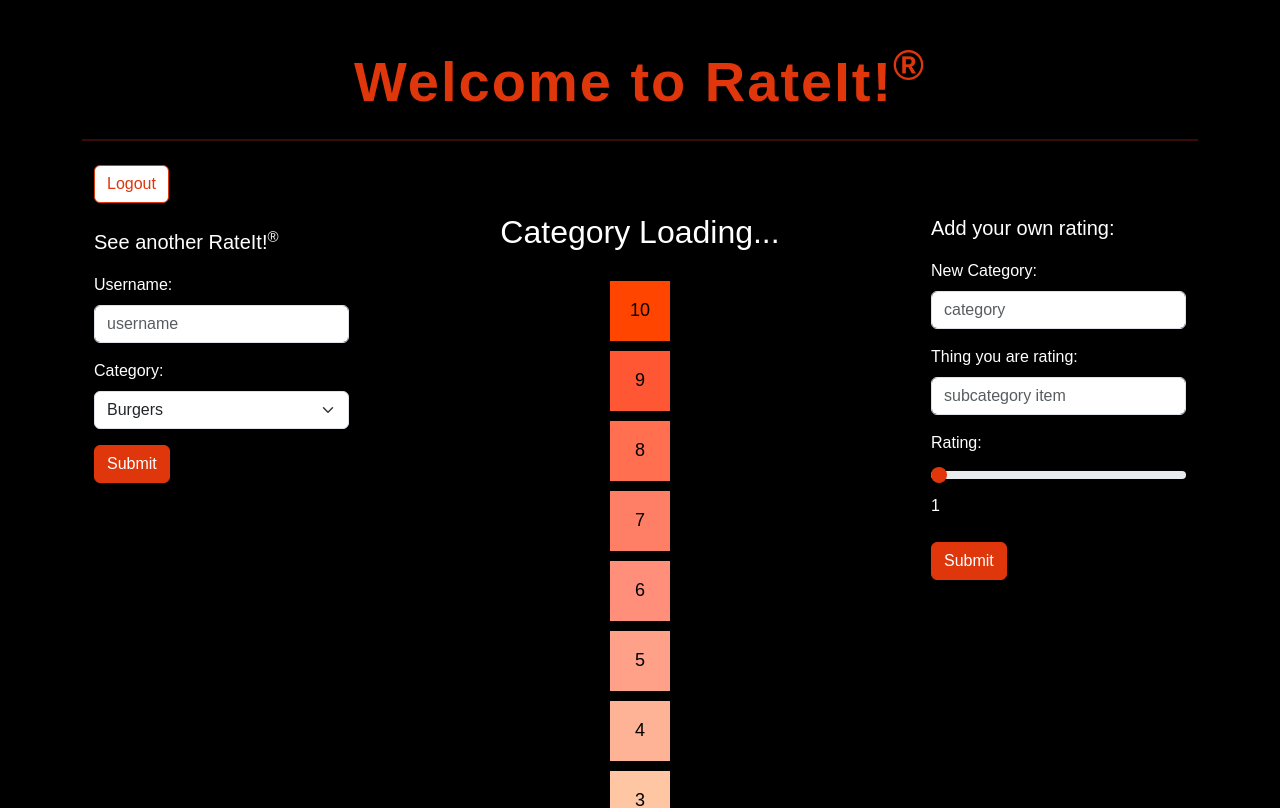
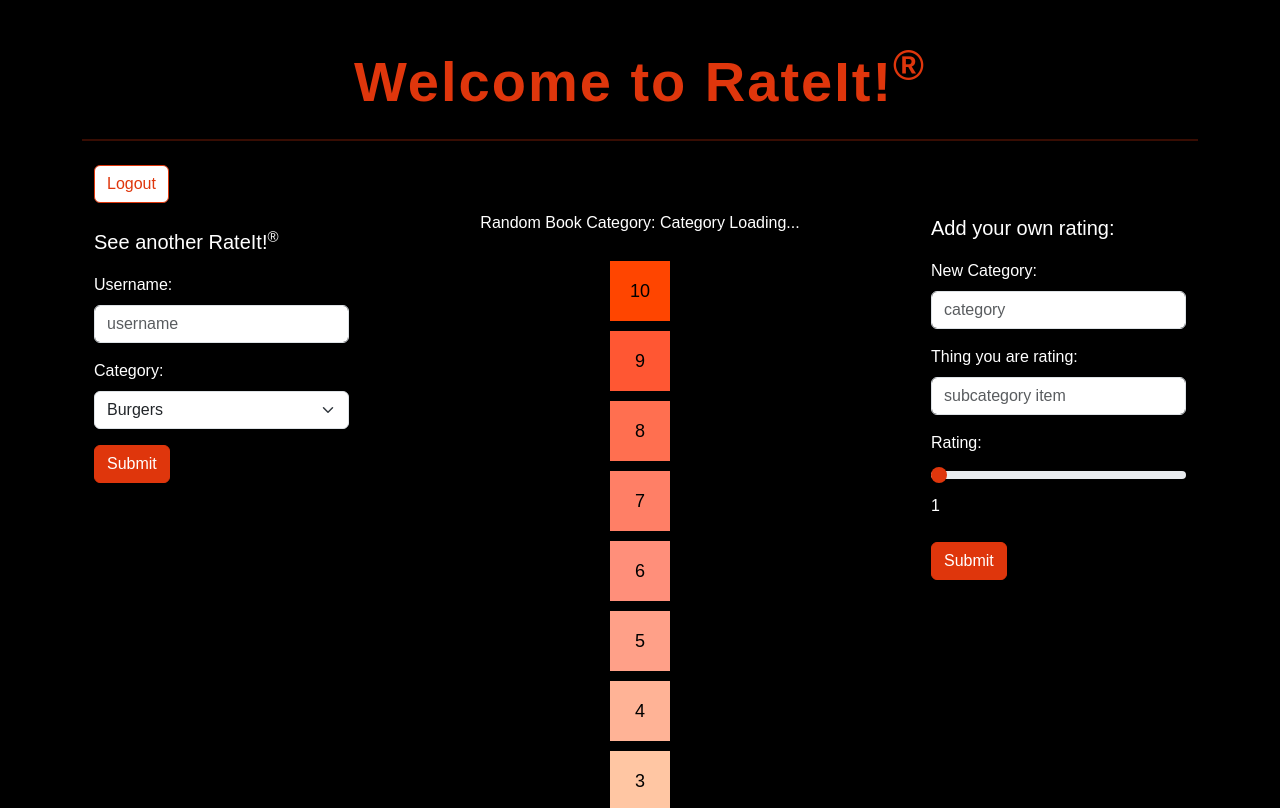
Before and after one commit to skywalker4ce/startup2024, a React (Vite) app in the folder startup2024/: page /create in a window 1280 px wide. Shown: the top 808 px of the page. Built offline with nearby package versions, Linux system fonts and the light colour scheme; no server answers.

Commit message:
adjusting font size to work

```diff
--- a/startup2024/src/App.css
+++ b/startup2024/src/App.css
@@ -103,3 +103,7 @@ footer a:hover {
 footer hr {
   border-top: 1px solid #df360c;
 }
+
+h2.mb-4 {
+  font-size: 1rem; /* Adjust this value to make the text smaller */
+}
--- a/startup2024/src/create/create.jsx
+++ b/startup2024/src/create/create.jsx
@@ -54,7 +54,7 @@ export function Create() {
         <div className="col-md-4 text-center">
           <br></br>
           <br></br>
-          <h2 className="mb-4">{foodItem}</h2>
+          <h2 className="mb-4">Random Book Category: {foodItem}</h2>
           <div className="rating-buttons d-flex flex-column align-items-center">
             <button className="rating-btn" data-rating="10">10</button>
             <button className="rating-btn" data-rating="9">9</button>
```
Also changed, not shown: 1 other file (tests, documents, lock files or other folders).
